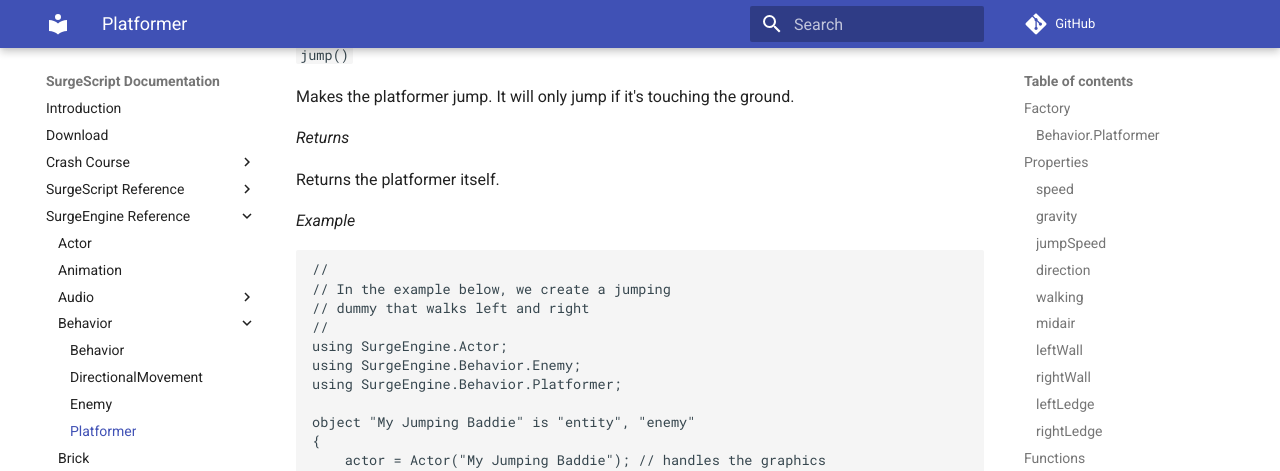
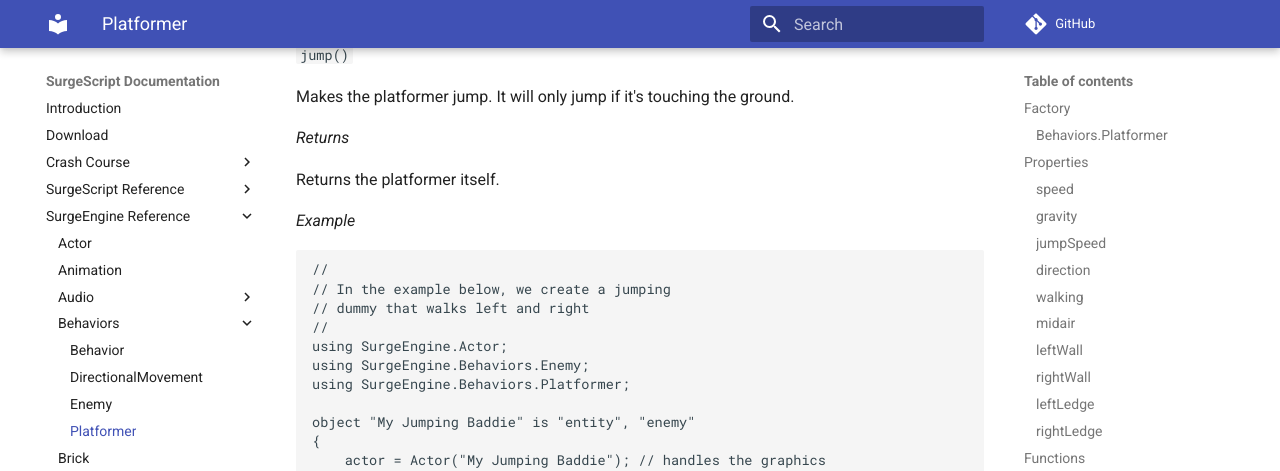
Before and after one commit to alemart/surgescript, an MkDocs documentation site: the page built from docs/engine/platformer.md, in a window 1280 px wide and 900 px high, scrolled down 3292 px. Shown: the top 471 px of the window. Built offline with MkDocs 1.6.1 and Material for MkDocs 9.7.7, drawn with Linux system fonts in a browser that asks for light colours; comment, search, counter and statistics services are not loaded; some of the changed text lies outside the part shown.

Commit message:
Renamed SurgeEngine.Behavior to SurgeEngine.Behaviors

```diff
--- a/docs/engine/platformer.md
+++ b/docs/engine/platformer.md
@@ -13,8 +13,8 @@ The Platformer [behavior](/engine/behavior) makes the associated [entity](/engin
 // walks around the level (left and right)
 //
 using SurgeEngine.Actor;
-using SurgeEngine.Behavior.Enemy;
-using SurgeEngine.Behavior.Platformer;
+using SurgeEngine.Behaviors.Enemy;
+using SurgeEngine.Behaviors.Platformer;
 
 object "My Baddie" is "entity", "enemy"
 {
@@ -32,7 +32,7 @@ object "My Baddie" is "entity", "enemy"
 Factory
 -------
 
-#### Behavior.Platformer
+#### Behaviors.Platformer
 
 `Platformer()`
 
@@ -166,8 +166,8 @@ Returns the platformer itself.
 // dummy that walks left and right
 //
 using SurgeEngine.Actor;
-using SurgeEngine.Behavior.Enemy;
-using SurgeEngine.Behavior.Platformer;
+using SurgeEngine.Behaviors.Enemy;
+using SurgeEngine.Behaviors.Platformer;
 
 object "My Jumping Baddie" is "entity", "enemy"
 {
--- a/mkdocs.yml
+++ b/mkdocs.yml
@@ -53,7 +53,7 @@ nav:
         - 'Audio':
             - 'Music': 'engine/music.md'
             - 'Sound': 'engine/sound.md'
-        - 'Behavior':
+        - 'Behaviors':
             - 'Behavior': 'engine/behavior.md'
             - 'DirectionalMovement': 'engine/directional_movement.md'
             - 'Enemy': 'engine/enemy.md'
```
Also changed, not shown: docs/engine/behavior.md (+2 -2 lines), docs/engine/directional_movement.md (+3 -3 lines), docs/engine/enemy.md (+3 -3 lines).
